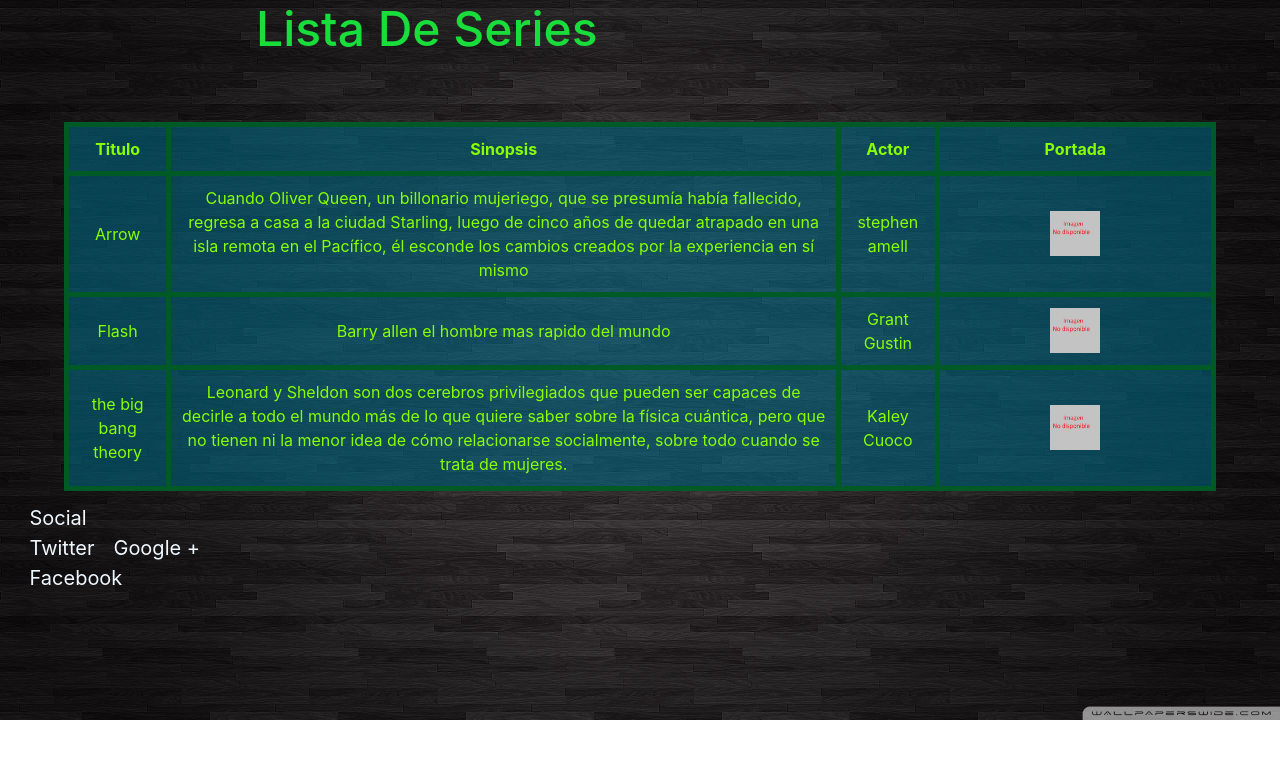
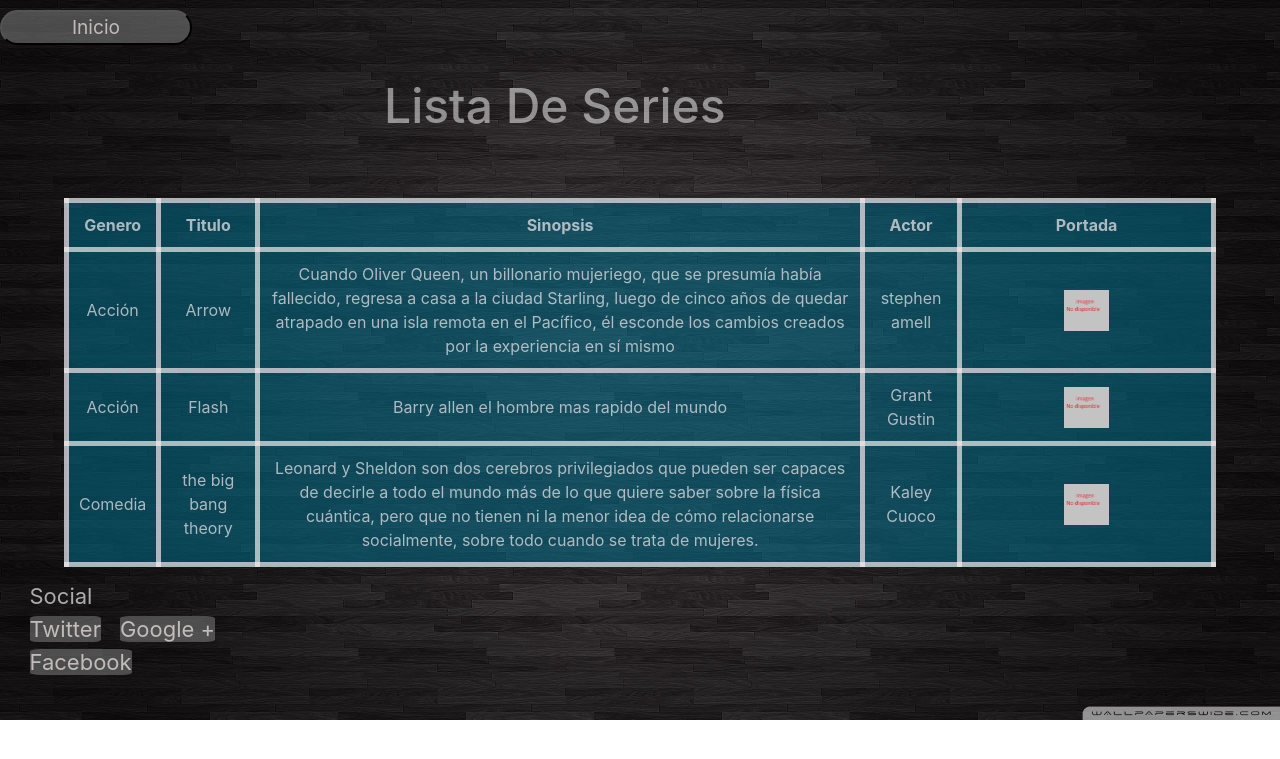
Before and after one commit to leandro16197/PaginaWikiSeries, a PHP site: page /showSeries in a window 1280 px wide. Shown: the top 759 px of the page. Run offline with PHP 8.4, Linux system fonts and the light colour scheme; data comes from the database, SQL or seed files in the repository.

Commit message:
Error reparado

```diff
--- a/Controller/ModificarController.php
+++ b/Controller/ModificarController.php
@@ -38,7 +38,7 @@
     public function editarSerie(){
         $id = $_POST['id-serie'];
         $this->serieModel->editSerie( $_POST['nombreSerie'], $_POST['sinopsis'], $_POST['actor'], $_POST['genero-editar'], $id);
-        header("Location: " . MODIFICAR_URL);
+        header("Location: ". MODIFICAR_URL);
     }
 
     //ABM GENEROS
--- a/Model/SeriesModel.php
+++ b/Model/SeriesModel.php
@@ -34,7 +34,7 @@
 
     //busca una serie segun el id
     function getSerie($id){
-        $sentencia=$this->db->prepare("SELECT * FROM serie WHERE id_serie=? ");
+        $sentencia=$this->db->prepare("SELECT*FROM serie INNER JOIN genero ON serie.id_genero=genero.id_genero WHERE id_serie=? ");
         $sentencia->execute(array($id));
         $serie=$sentencia->fetch(PDO::FETCH_OBJ);
         return $serie;
@@ -42,8 +42,8 @@
 
     //modifica una serie
     function editSerie($nombre,$sinopsis,$actor,$genero,$id){
-        $sentencia=$this->db->prepare("UPDATE serie SET nombre=?,sinopsis=?,actor_principal=?,id_genero=? WHERE id_genero=? ");
-        $sentencia->execute($nombre,$sinopsis,$actor,$genero,$id);
+        $sentencia=$this->db->prepare("UPDATE serie SET nombre=? , sinopsis=? , actor_principal=? , id_genero=? WHERE id_serie=? ");
+        $sentencia->execute(array($nombre,$sinopsis,$actor,$genero,$id));
     }
     //busca todas las series por un genero
     function getSerieGen($genero){
--- a/public/css/style.css
+++ b/public/css/style.css
@@ -26,14 +27,16 @@
     display: inline;
 }
 .listaFooter a{
-    color:aliceblue;
+    background-color: rgba(128, 128, 128, 0.541);
+    color:rgba(247, 238, 238, 0.692);
+    border-radius: 10%;
 }
 #sociaFooter{
-    color:aliceblue;
+    color:rgba(247, 238, 238, 0.692);
     margin-left: 5%;
 }
 .listaFooter,#sociaFooter{
-    font-size: 20px;
+    font-size: 22px;
 
 }
 
@@ -42,15 +45,15 @@
 /*Titulo pág principal*/
 .titulo{
     font-size: 300%;
-    color: rgb(25, 221, 58);
-    margin: 0% 20%;
+    color: rgba(255, 255, 255, 0.5);
+    margin: 2.5% 20%;
+    margin-left: 30%;
 }
 
 /*tarjeta de imagenes en pág principal*/
 
 .text-white {
     width: 20%;
-
 }
 .altura{
     height: 200px;
@@ -63,27 +66,19 @@
 .row{
     width: 100%;
 }
-/* PRUEBA DE ESTILO A LAS IMAGENES DE LAS TARJETAS (NO FUNCIONA)*/
-
-.btn-iniciarsesion{
-    background-color: transparent;
-    border: transparent;
-    color: rgb(84, 77, 128);
+/*BOTONES INICIO*/
+.colorFondo{
+    background-color: rgba(128, 128, 128, 0.541);
+    color:rgba(247, 238, 238, 0.692);
 }
 
-.btn-iniciarsesion {
-    border: transparent;
-    background-color: transparent;
-    color: red;
-    font-size: 150%;
-
-    /* ubicación */
-    margin-left: 80%;
+.linea{
+    margin-top: 10px;
+    width:15%;
+    font-size: 120%;
+    border-radius: 30px;
 }
 
-.imagen-tabla{
-    width: 20%;
- }
 
  /* INFO SERIE */
 .imagen-infoSerie{
@@ -109,11 +104,11 @@
     margin: 5% auto;
     margin-bottom: 1%;
     width: 90%;
-    color: rgb(136, 255, 0);
+    color:rgba(247, 238, 238, 0.692);
 }
 table,th, td {
     background-color: rgba(0, 102, 128, 0.356);
-    border: 5px solid rgb(0, 90, 38);
+    border: 5px solid rgba(247, 238, 238, 0.692);
     border-collapse: collapse;
     padding: 10px;
     text-align: center;
--- a/templates/editarSerie.tpl
+++ b/templates/editarSerie.tpl
@@ -19,8 +19,8 @@
                 </select>
             <div class="btns-guardar-cancelar">
                 <button type="submit" class="btn-guardarSer" name="id-serie">Guardar</button>
-            </form>
                 <button  type="button" class="btn-cancelarSer">Cancelar</button>
             </div>
+        </form>
     </div>
 </div>
--- a/templates/header.tpl
+++ b/templates/header.tpl
@@ -1,12 +1,12 @@
 <header>
     <nav class=" navbar navbar-expand-lg navbar-light">
         <div class="collapse navbar-collapse" id="navbarSupportedContent">
-            <div class="btn-secondary nav-link dropdown-toggle" id="navbarDropdown" role="button" data-toggle="dropdown" aria-haspopup="true" aria-expanded="false">
+            <div class="estado btn btn-secondary dropdown-toggle" id="navbarDropdown" role="button" data-toggle="dropdown" aria-haspopup="true" aria-expanded="false">
             {$tituloNav}
             </div>
             <div class="dropdown-menu" aria-labelledby="navbarDropdown">
             {foreach from=$lista_generos item=gen}
-                    <a class="btn btn-secondary dropdown-item" href=genero/{$gen->nombreGen}>{$gen->nombreGen}</a>
+                    <a class="dropdown-item" href=genero/{$gen->nombreGen}>{$gen->nombreGen}</a>
                 {/foreach}
             </div>
     </nav>
--- a/templates/listaSeries.tpl
+++ b/templates/listaSeries.tpl
@@ -1,10 +1,11 @@
 {include file="head.tpl"}
-
+{include file="volver.tpl"}
 {* lista series ordenadas por categoria y luego por nombre de serie *}
 <h1 class="titulo">Lista De Series</h1>
         <table class="tableListaSerie" >
         <thead>
             <tr>
+                <th>Genero</th>
                 <th>Titulo</th>
                 <th>Sinopsis</th>
                 <th>Actor</th>
@@ -14,7 +15,7 @@
         <tbody>
         {foreach from=$lista item=gen}
             <tr>
-        {* <td>{$gen->nombreGen}</td>*}
+                <td>{$gen->nombreGen}</td>
                 <td>{$gen->nombre}</td>
                 <td>{$gen->sinopsis}</td>
                 <td>{$gen->actor_principal}</td>
--- a/templates/modificar.tpl
+++ b/templates/modificar.tpl
@@ -1,5 +1,6 @@
 {include file="head.tpl"}
  {* Lista series *}
+ {include file="volver.tpl"}
         <table class="tableListaSerie">
             <thead>
                 <tr>
--- a/templates/serie.tpl
+++ b/templates/serie.tpl
@@ -1,9 +1,13 @@
 {include file="head.tpl" }
  {* INFORMACION DE UN ITEM *}
+ {include file ="volver.tpl"}
    <input type="text" name="serie" value="{$serie->id_serie}" class="hidden-windows">
     <h1 class="titulo tit-info">{$serie->nombre}</h1>
      <img clas="imagen-tabla" src="public/images/img-noDisponible.png" alt="Imagen no disponible">
     <label class="font">Actor principal: {$serie->actor_principal}</label>
     <h2 class="titulo">Sinopsis</h2>
     <p class="font">{$serie->sinopsis}</p>
+    <h3 class="titulo">Genero</h3>
+    <p class="font">{$serie->nombreGen}</p>
+
 {include file="footer.tpl"}
--- /dev/null
+++ b/templates/volver.tpl
@@ -0,0 +1,3 @@
+<a href="home" >
+    <button type="button" class="linea colorFondo">Inicio</button>
+</a>
```
Also changed, not shown: other parts of public/css/style.css (+13 -12 lines), templates/ver_series.tpl (+5 -4 lines).
